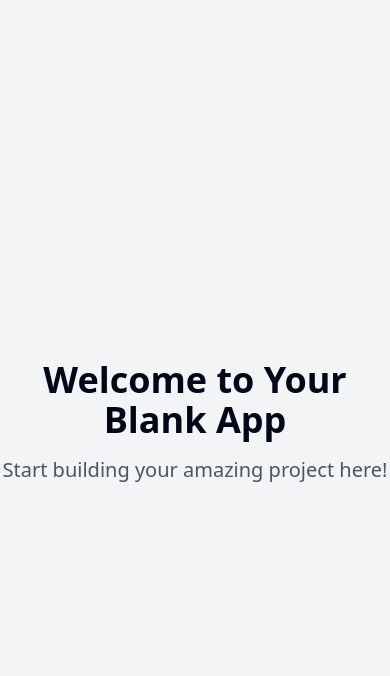
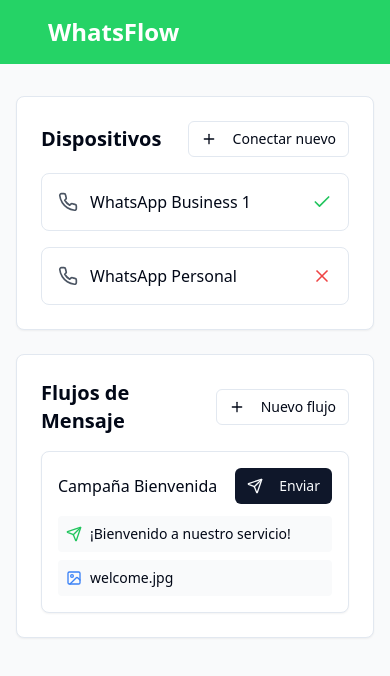
Before and after one commit to K-CCD-T/whasstomagic-flow, a React (Vite) app: page / in a window 390 px wide. Shown: the top 676 px of the page. Built offline with nearby package versions, Linux system fonts and the light colour scheme.

Commit message:
Create WhatsApp messaging project
Creates a project for sending bulk WhatsApp messages with support for multiple connected phones and message flows including text, photos, and PDFs.

```diff
--- /dev/null
+++ b/src/components/Dashboard.tsx
@@ -0,0 +1,49 @@
+
+import React from 'react';
+import { Card } from "@/components/ui/card";
+import { Button } from "@/components/ui/button";
+import { Phone, Plus, Send } from "lucide-react";
+import DeviceList from './DeviceList';
+import MessageFlow from './MessageFlow';
+
+const Dashboard = () => {
+  return (
+    <div className="min-h-screen bg-gray-50">
+      <nav className="bg-[#25D366] p-4">
+        <div className="container mx-auto">
+          <h1 className="text-white text-2xl font-bold">WhatsFlow</h1>
+        </div>
+      </nav>
+
+      <main className="container mx-auto py-8 px-4">
+        <div className="grid grid-cols-1 md:grid-cols-2 gap-6">
+          {/* Dispositivos conectados */}
+          <Card className="p-6">
+            <div className="flex justify-between items-center mb-4">
+              <h2 className="text-xl font-semibold">Dispositivos</h2>
+              <Button variant="outline" size="sm">
+                <Plus className="w-4 h-4 mr-2" />
+                Conectar nuevo
+              </Button>
+            </div>
+            <DeviceList />
+          </Card>
+
+          {/* Flujos de mensaje */}
+          <Card className="p-6">
+            <div className="flex justify-between items-center mb-4">
+              <h2 className="text-xl font-semibold">Flujos de Mensaje</h2>
+              <Button variant="outline" size="sm">
+                <Plus className="w-4 h-4 mr-2" />
+                Nuevo flujo
+              </Button>
+            </div>
+            <MessageFlow />
+          </Card>
+        </div>
+      </main>
+    </div>
+  );
+};
+
+export default Dashboard;
--- /dev/null
+++ b/src/components/DeviceList.tsx
@@ -0,0 +1,34 @@
+
+import React from 'react';
+import { Phone, Check, X } from 'lucide-react';
+
+const DeviceList = () => {
+  // Simulación de dispositivos conectados
+  const devices = [
+    { id: 1, name: "WhatsApp Business 1", status: "connected" },
+    { id: 2, name: "WhatsApp Personal", status: "disconnected" },
+  ];
+
+  return (
+    <div className="space-y-4">
+      {devices.map((device) => (
+        <div
+          key={device.id}
+          className="flex items-center justify-between p-4 bg-white rounded-lg border"
+        >
+          <div className="flex items-center gap-3">
+            <Phone className="w-5 h-5 text-gray-600" />
+            <span className="font-medium">{device.name}</span>
+          </div>
+          {device.status === "connected" ? (
+            <Check className="w-5 h-5 text-green-500" />
+          ) : (
+            <X className="w-5 h-5 text-red-500" />
+          )}
+        </div>
+      ))}
+    </div>
+  );
+};
+
+export default DeviceList;
--- /dev/null
+++ b/src/components/MessageFlow.tsx
@@ -0,0 +1,54 @@
+
+import React from 'react';
+import { Card } from "@/components/ui/card";
+import { Button } from "@/components/ui/button";
+import { Send, Image, FileText } from 'lucide-react';
+
+const MessageFlow = () => {
+  // Simulación de flujos de mensaje
+  const flows = [
+    {
+      id: 1,
+      name: "Campaña Bienvenida",
+      content: [
+        { type: "text", content: "¡Bienvenido a nuestro servicio!" },
+        { type: "image", content: "welcome.jpg" },
+      ],
+    },
+  ];
+
+  return (
+    <div className="space-y-4">
+      {flows.map((flow) => (
+        <Card key={flow.id} className="p-4">
+          <div className="flex justify-between items-center mb-3">
+            <h3 className="font-medium">{flow.name}</h3>
+            <Button variant="default" size="sm">
+              <Send className="w-4 h-4 mr-2" />
+              Enviar
+            </Button>
+          </div>
+          <div className="space-y-2">
+            {flow.content.map((item, index) => (
+              <div
+                key={index}
+                className="flex items-center gap-2 p-2 bg-gray-50 rounded"
+              >
+                {item.type === "image" ? (
+                  <Image className="w-4 h-4 text-blue-500" />
+                ) : item.type === "file" ? (
+                  <FileText className="w-4 h-4 text-red-500" />
+                ) : (
+                  <Send className="w-4 h-4 text-green-500" />
+                )}
+                <span className="text-sm">{item.content}</span>
+              </div>
+            ))}
+          </div>
+        </Card>
+      ))}
+    </div>
+  );
+};
+
+export default MessageFlow;
--- a/src/pages/Index.tsx
+++ b/src/pages/Index.tsx
@@ -1,14 +1,8 @@
-// Update this page (the content is just a fallback if you fail to update the page)
+
+import Dashboard from '@/components/Dashboard';
 
 const Index = () => {
-  return (
-    <div className="min-h-screen flex items-center justify-center bg-gray-100">
-      <div className="text-center">
-        <h1 className="text-4xl font-bold mb-4">Welcome to Your Blank App</h1>
-        <p className="text-xl text-gray-600">Start building your amazing project here!</p>
-      </div>
-    </div>
-  );
+  return <Dashboard />;
 };
 
 export default Index;
```
